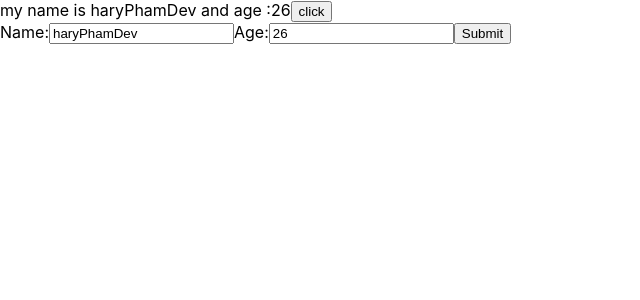
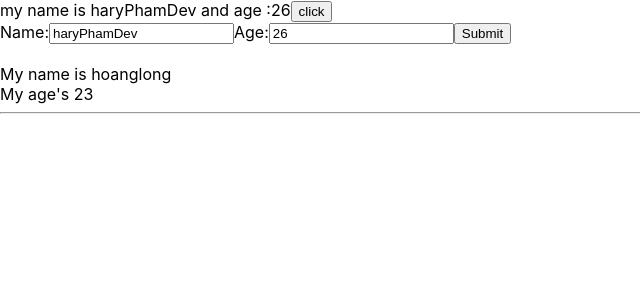
Before and after one commit to 31181024369/reactjs-Ultimate-begin, a React (Create React App) app: page / in a window 1280 px wide. Shown: the top 300 px of the page, without its empty margins (0-640 px from the left). Built offline with nearby package versions, Linux system fonts and the light colour scheme.

Commit message:
chuong2-bai23-27-2-2025

```diff
--- /dev/null
+++ b/src/components/DisplayInfor.js
@@ -0,0 +1,13 @@
+import React from "react";
+class DisplayInfor extends React.Component{
+    render(){
+        const {name,age}=this.props;
+        return (
+            <div>
+                <div>My name is {name}</div>
+                <div>My age's {age}</div>
+            </div>
+        );
+    }
+}
+export default DisplayInfor
--- a/src/components/MyComponent.js
+++ b/src/components/MyComponent.js
@@ -1,10 +1,15 @@
 import React from "react";
 import UserInfor from "./UserInfor";
+import DisplayInfor from "./DisplayInfor";
 class MyComponent extends React.Component{
     render(){
         return (
             <div>
               <UserInfor></UserInfor>
+              <br></br>
+              <DisplayInfor name="hoanglong" age="23"></DisplayInfor>
+              <hr></hr>
+
             </div>
         )
     }
```
